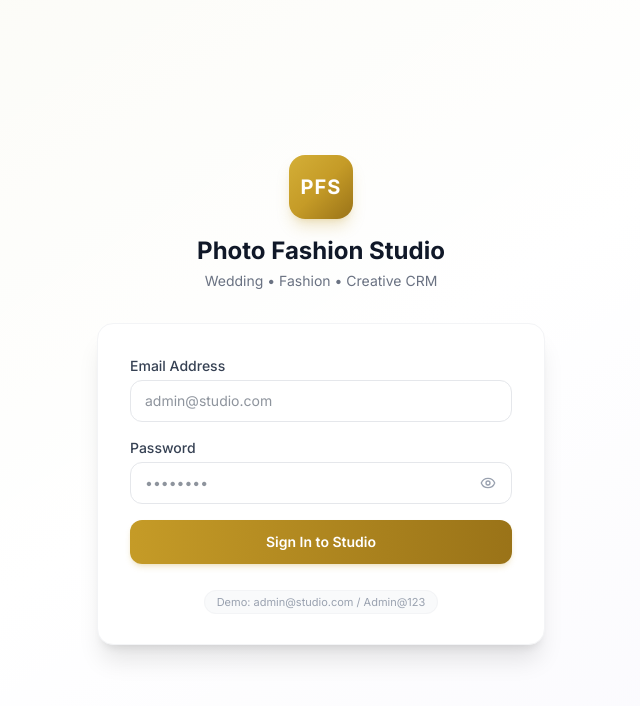
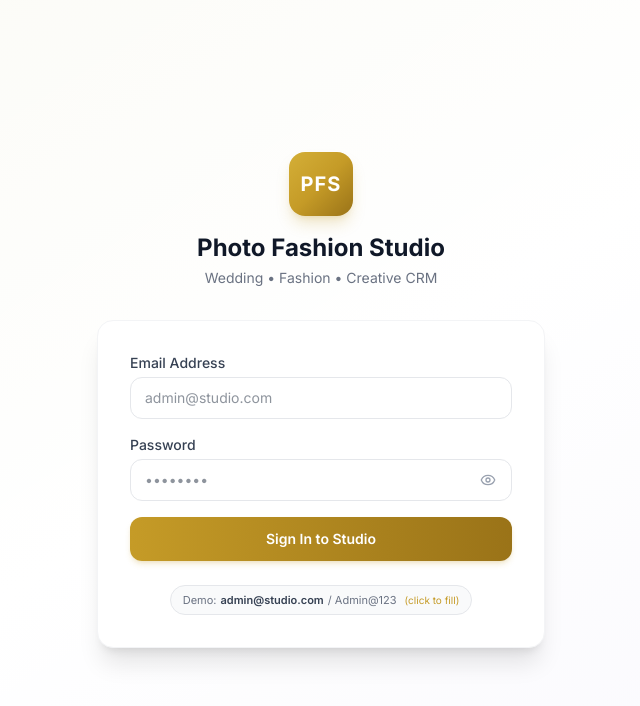
Before and after one commit to rajratanrr/crm, a React (Vite) app in the folder frontend/: page /login in a window 1280 px wide. Shown: the top 706 px of the page, without its empty margins (319-959 px from the left). Built offline with nearby package versions, Linux system fonts and the light colour scheme; no server answers.

Commit message:
fix(auth): prevent 401 redirect loop on login and add one-click demo fill

```diff
--- a/frontend/src/lib/api.ts
+++ b/frontend/src/lib/api.ts
@@ -30,7 +30,11 @@ api.interceptors.response.use(
     if (error.response?.status === 401) {
       localStorage.removeItem('token');
       localStorage.removeItem('user');
-      window.location.href = '/login';
+      const isLoginRequest = error.config?.url?.includes('/auth/login');
+      const isAlreadyOnLoginPage = typeof window !== 'undefined' && window.location.pathname === '/login';
+      if (!isLoginRequest && !isAlreadyOnLoginPage) {
+        window.location.href = '/login';
+      }
     }
     return Promise.reject(error);
   }
--- a/frontend/src/pages/LoginPage.tsx
+++ b/frontend/src/pages/LoginPage.tsx
@@ -16,11 +16,13 @@ export default function LoginPage() {
     e.preventDefault();
     setLoading(true);
     try {
-      await login(email, password);
+      await login(email.trim(), password);
       toast.success("Welcome back!");
       navigate("/dashboard");
     } catch (err: any) {
-      toast.error(err.response?.data?.message || "Login failed");
+      const msg = err.response?.data?.message || err.message || "Login failed. Please check your credentials.";
+      toast.error(msg);
+      console.error("Login error:", err);
     } finally {
       setLoading(false);
     }
@@ -77,9 +79,16 @@ export default function LoginPage() {
             {loading ? "Signing in..." : "Sign In to Studio"}
           </button>
           <div className="text-center pt-2">
-            <span className="text-[11px] text-gray-400 bg-gray-50 px-3 py-1 rounded-full border border-gray-100">
-              Demo: admin@studio.com / Admin@123
-            </span>
+            <button
+              type="button"
+              onClick={() => {
+                setEmail("admin@studio.com");
+                setPassword("Admin@123");
+              }}
+              className="text-[11px] text-gray-500 hover:text-[#C59B27] bg-gray-50 hover:bg-amber-50/50 px-3 py-1.5 rounded-full border border-gray-200 transition-colors cursor-pointer inline-flex items-center gap-1"
+            >
+              Demo: <strong className="font-semibold text-gray-700">admin@studio.com</strong> / Admin@123 <span className="text-[10px] text-[#C59B27] ml-1">(click to fill)</span>
+            </button>
           </div>
         </form>
       </div>
```
